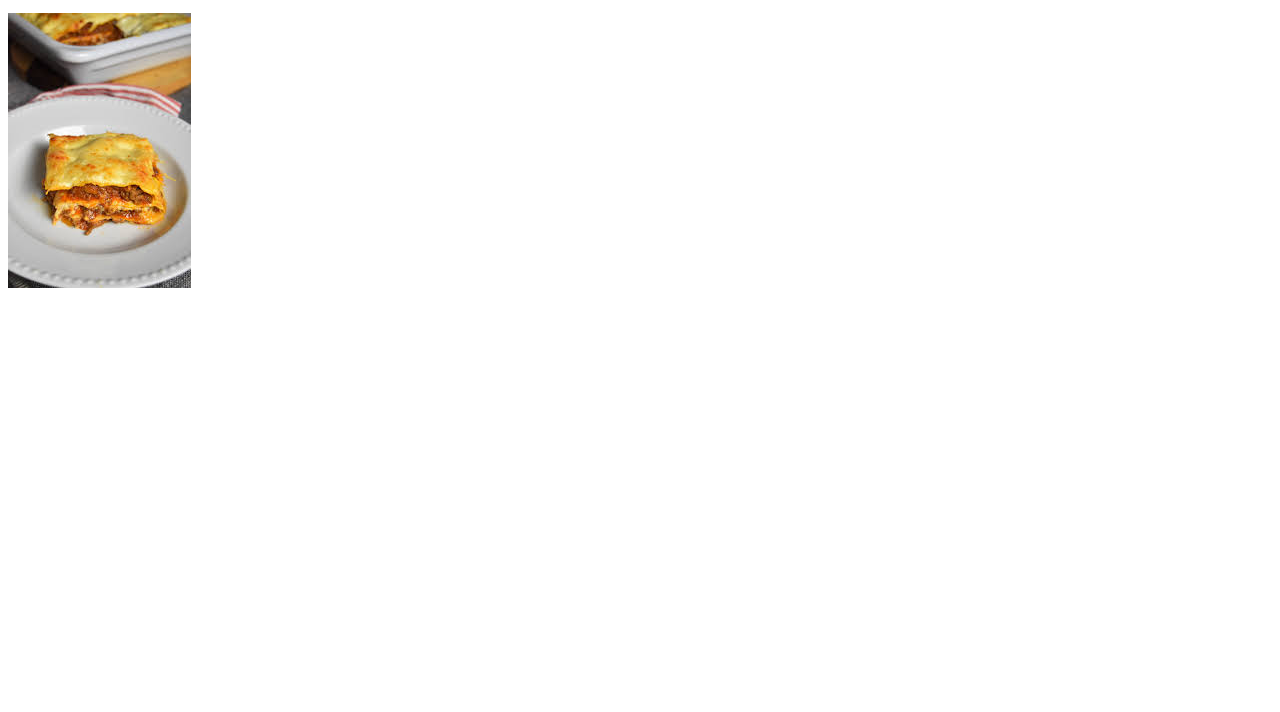
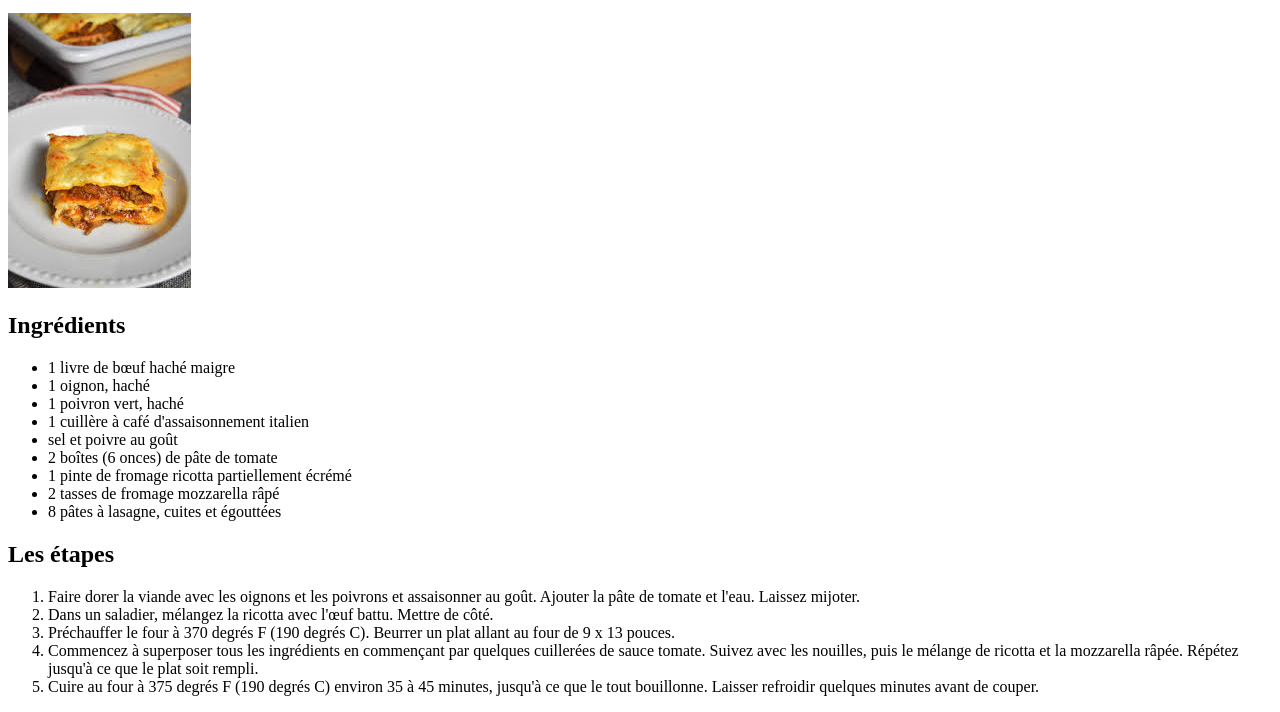
Before and after one commit to Chryptoufff/odin-recipes, a plain HTML site: page recipes/lasagna.html in a window 1280 px wide. Shown: the part 101-813 px from the top of the page. Drawn offline with Linux system fonts and the light colour scheme.

Commit message:
ajout listes ingrédients et étapes

```diff
--- a/recipes/lasagna.html
+++ b/recipes/lasagna.html
@@ -10,6 +10,25 @@
     <p><h1>Lasagne de Lisa</h1></p>
     <p>C'est une recette de lasagne facile que tout le monde peut faire !</p>
     <img src="../recipes/img/lasagne.jpeg"alt="lasagne">
-
+    <P><h2>Ingrédients</h2></P>
+    <p><ul>
+        <li>1 livre de bœuf haché maigre</li>
+        <li>1 oignon, haché</li>
+        <li>1 poivron vert, haché</li>
+        <li>1 cuillère à café d'assaisonnement italien</li>
+        <li>sel et poivre au goût</li>
+        <li>2 boîtes (6 onces) de pâte de tomate</li>
+        <li>1 pinte de fromage ricotta partiellement écrémé</li>
+        <li>2 tasses de fromage mozzarella râpé</li>
+        <li>8 pâtes à lasagne, cuites et égouttées</li>
+    </ul></p>
+    <p><h2>Les étapes</h2></p>
+    <p><ol>
+        <li>Faire dorer la viande avec les oignons et les poivrons et assaisonner au goût. Ajouter la pâte de tomate et l'eau. Laissez mijoter.</li>
+        <li>Dans un saladier, mélangez la ricotta avec l'œuf battu. Mettre de côté.</li>
+        <li>Préchauffer le four à 370 degrés F (190 degrés C). Beurrer un plat allant au four de 9 x 13 pouces.</li>
+        <li>Commencez à superposer tous les ingrédients en commençant par quelques cuillerées de sauce tomate. Suivez avec les nouilles, puis le mélange de ricotta et la mozzarella râpée. Répétez jusqu'à ce que le plat soit rempli.</li>
+        <li>Cuire au four à 375 degrés F (190 degrés C) environ 35 à 45 minutes, jusqu'à ce que le tout bouillonne. Laisser refroidir quelques minutes avant de couper.</li>
+    </ol></p>
 </body>
 </html>
```
